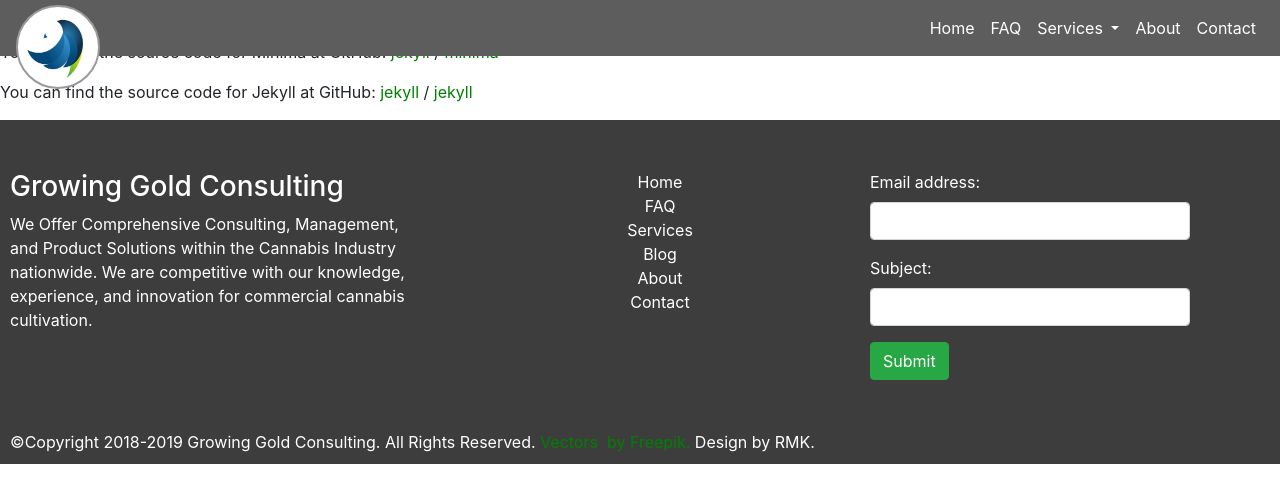
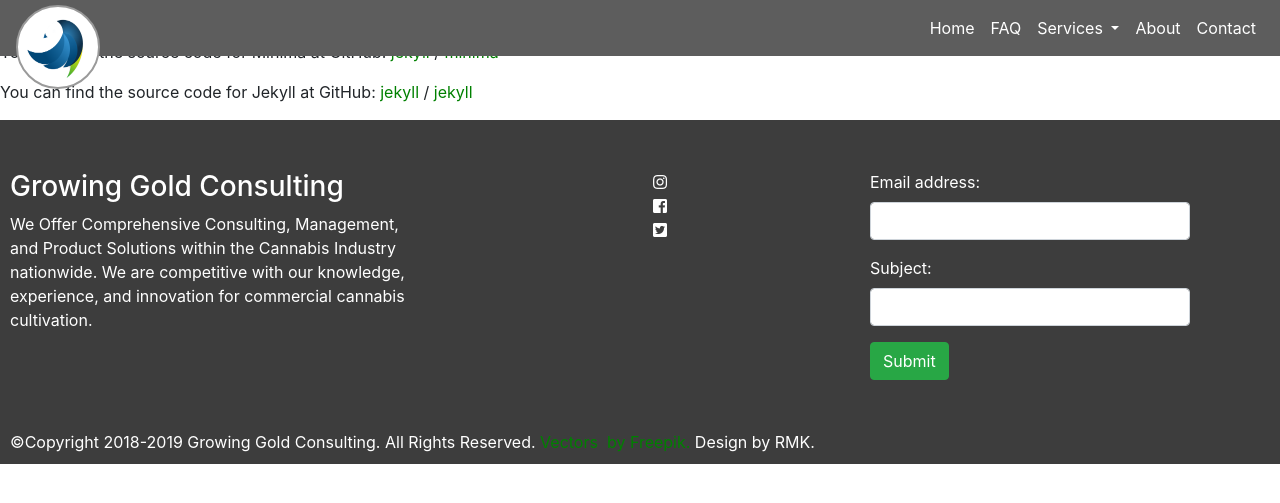
Before and after one commit to ggconsulting/ggconsulting.github.io, a Jekyll site: the page built from about.md, in a window 1280 px wide. Shown: the top 503 px of the page. Built offline with Jekyll 4.4.1, drawn with Linux system fonts in a browser that asks for light colours; nearby versions of some CDN libraries.

Commit message:
Add files via upload

```diff
--- a/_includes/footer.html
+++ b/_includes/footer.html
@@ -7,12 +7,9 @@
       </div>
       <div class="col-sm-4">
         <ul class="footer-nav text-center">
-          <li>Home</li>
-          <li>FAQ</li>
-            <li>Services</li>
-            <li>Blog</li>
-            <li>About</li>
-            <li>Contact</li>
+          <li><i class="fab fa-instagram"></i></li>
+          <li><i class="fab fa-facebook-square"></i></li>
+          <li><i class="fab fa-twitter-square"></i></li>
         </ul>
       </div>
       <div class="col-sm-4">
```
